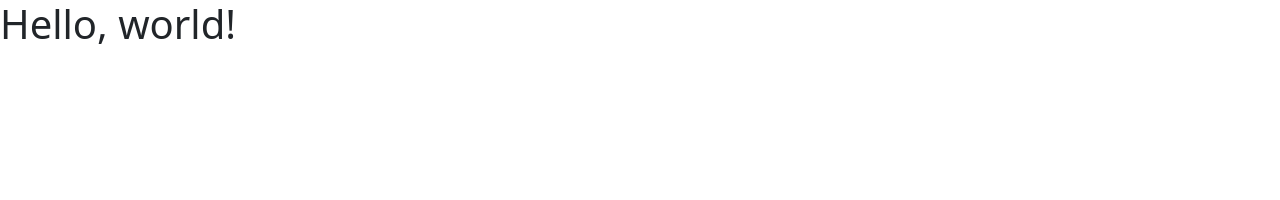
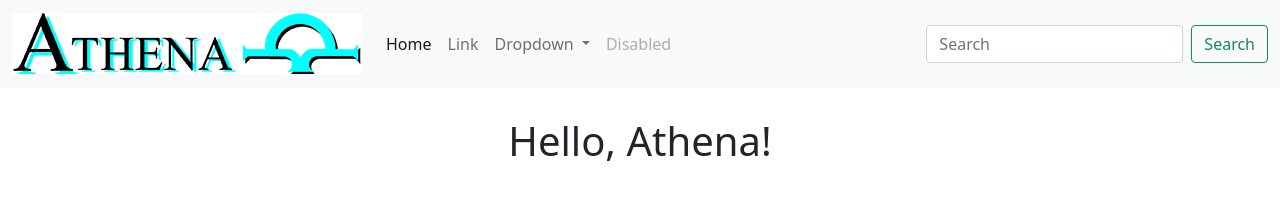
Before and after one commit to Acrylami/CodeClubAssistant, an Electron app: page Front End/mainWindow.html in a window 1280 px wide. Drawn offline with nearby package versions, Linux system fonts and the light colour scheme.

Commit message:
Front End updates

```diff
--- a/Front End/css/main.css
+++ b/Front End/css/main.css
@@ -0,0 +1,17 @@
+@media (min-width:1250px){.content{margin-right:30%;margin-left:30%;}}
+.content {
+	align-items: center;
+	padding-left: 20px;
+	text-align: center;
+	padding-right: 20px;
+ }
+
+ .stack {
+	display: flex;
+	flex-direction: column;
+	justify-content: space-between;
+	align-items: center;
+	flex-shrink: 1;
+	flex-grow: 1;
+	align-self: stretch;
+}
--- a/Front End/mainWindow.html
+++ b/Front End/mainWindow.html
@@ -11,7 +11,49 @@
     <title>Hello, world!</title>
   </head>
   <body>
-    <h1>Hello, world!</h1>
+    <nav class="navbar navbar-expand-lg navbar-light bg-light">
+      <div class="container-fluid">
+        <a class="navbar-brand" href="#"><img  src="images/Navbar_Logo_small.png"  alt="Athena NavBar Logo"></a>
+        <button class="navbar-toggler" type="button" data-bs-toggle="collapse" data-bs-target="#navbarSupportedContent" aria-controls="navbarSupportedContent" aria-expanded="false" aria-label="Toggle navigation">
+          <span class="navbar-toggler-icon"></span>
+        </button>
+        <div class="collapse navbar-collapse" id="navbarSupportedContent">
+          <ul class="navbar-nav me-auto mb-2 mb-lg-0">
+            <li class="nav-item">
+              <a class="nav-link active" aria-current="page" href="#">Home</a>
+            </li>
+            <li class="nav-item">
+              <a class="nav-link" href="#">Link</a>
+            </li>
+            <li class="nav-item dropdown">
+              <a class="nav-link dropdown-toggle" href="#" id="navbarDropdown" role="button" data-bs-toggle="dropdown" aria-expanded="false">
+                Dropdown
+              </a>
+              <ul class="dropdown-menu" aria-labelledby="navbarDropdown">
+                <li><a class="dropdown-item" href="#">Action</a></li>
+                <li><a class="dropdown-item" href="#">Another action</a></li>
+                <li><hr class="dropdown-divider"></li>
+                <li><a class="dropdown-item" href="#">Something else here</a></li>
+              </ul>
+            </li>
+            <li class="nav-item">
+              <a class="nav-link disabled" href="#" tabindex="-1" aria-disabled="true">Disabled</a>
+            </li>
+          </ul>
+          <form class="d-flex">
+            <input class="form-control me-2" type="search" placeholder="Search" aria-label="Search">
+            <button class="btn btn-outline-success" type="submit">Search</button>
+          </form>
+        </div>
+      </div>
+    </nav>
+
+    <div class="stack">
+      <div class=content>
+        <h1 style="text-align: center; padding-top: 30px;">Hello, Athena!</h1>
+      </div>
+    </div>
+
 
 
 
```
Also changed, not shown: Front End/images/Navbar_Logo.png (added), Front End/images/Navbar_Logo_small.png (added).
